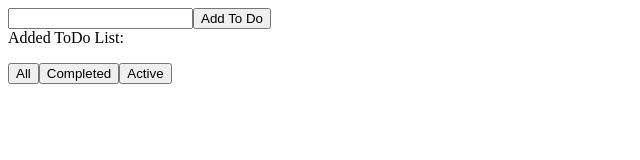
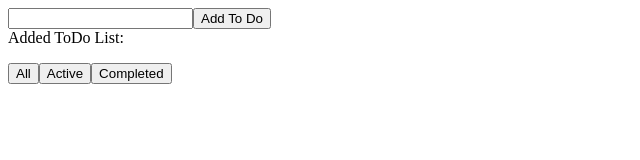
Before and after one commit to lakshmimurali/React-redux-todo, a React (Create React App) app: page / in a window 1280 px wide. Shown: the top 160 px of the page, without its empty margins (0-640 px from the left). Built offline with nearby package versions, Linux system fonts and the light colour scheme.

Commit message:
5 files modified, 2 added, 2 deleted

```diff
--- a/src/App.js
+++ b/src/App.js
@@ -1,5 +1,5 @@
 import React from 'react';
-import TodoList from './components/TodoList.js';
+import ConnectToDoList from './containers/toDoDataListSubscriber.js';
 import ConnectAddToDoForm from './containers/connectAddToDoForm.js';
 import Footer from './components/footer.js';
 
@@ -9,7 +9,7 @@ export default function App() {
   return (
     <div>
       <ConnectAddToDoForm />
-      <TodoList />
+      <ConnectToDoList />
       <Footer />
     </div>
   );
--- a/src/actions/applyFilter.js
+++ b/src/actions/applyFilter.js
@@ -1,4 +1,5 @@
 function applyFilter(filerValue) {
+  console.log('Inside ApplyFilter', filerValue);
   return {
     type: 'APPLY_FILTER',
     selectedFilter: filerValue,
--- a/src/components/Button.js
+++ /dev/null
@@ -1,13 +0,0 @@
-import React from 'react';
-
-function Button(props) {
-  let invokeApplyFilterActionCreator = () => {
-    return props.invokeApplyFilterActionCreator(props.value);
-  };
-
-  return (
-    <button onClick={invokeApplyFilterActionCreator}>{props.value}</button>
-  );
-}
-
-export default Button;
--- /dev/null
+++ b/src/components/FilterButton.js
@@ -0,0 +1,18 @@
+import React from 'react';
+function FilterButton(props) {
+  let invokeApplyFilterActionCreator = (event) => {
+    return props.invokeApplyFilterActionCreatorAsProps.invokeApplyFilterActionCreator(
+      event.target.value
+    );
+  };
+  let filterButtons = props.values.map((value) => {
+    return (
+      <button value={value} onClick={invokeApplyFilterActionCreator}>
+        {value}
+      </button>
+    );
+  });
+  return filterButtons;
+}
+
+export default FilterButton;
--- a/src/components/footer.js
+++ b/src/components/footer.js
@@ -1,12 +1,11 @@
 import React from 'react';
-import Button from './Button.js';
+import ConnectFilterButton from '../containers/connectFilterButton.js';
+
 function Footer() {
   return (
     <div>
       <p>
-        <Button value="All" />
-        <Button value="Completed" />
-        <Button value="Active" />
+        <ConnectFilterButton />
       </p>
     </div>
   );
--- /dev/null
+++ b/src/containers/connectFilterButton.js
@@ -0,0 +1,39 @@
+import React from 'react';
+import { connect } from 'react-redux';
+import applyFilter from '../actions/applyFilter.js';
+import FilterButton from '../components/FilterButton.js';
+
+/*let mapDispatchToprops = (dispatch, ownProps) => {
+  return {
+    invokeApplyFilterActionCreator: (filterValue) => {
+      dispatch(applyFilter(filterValue));
+    },
+  };
+};
+export default connect(null, mapDispatchToprops)(Button);
+
+*/
+
+function applyFilterActionCreator(dispatch) {
+  return {
+    invokeApplyFilterActionCreator: (filterValue) => {
+      dispatch(applyFilter(filterValue));
+    },
+  };
+}
+
+function ConnectFilterButton({ dispatch }) {
+  console.log('Inside ConnectAddToDoForm', dispatch);
+  let invokeApplyFilterActionCreatorAsProps =
+    applyFilterActionCreator(dispatch);
+
+  return (
+    <FilterButton
+      values={['All', 'Active', 'Completed']}
+      invokeApplyFilterActionCreatorAsProps={
+        invokeApplyFilterActionCreatorAsProps
+      }
+    />
+  );
+}
+export default connect()(ConnectFilterButton);
--- a/src/containers/toDoDataListSubscriber.js
+++ b/src/containers/toDoDataListSubscriber.js
@@ -1,17 +1,23 @@
+import React from 'react';
 import { connect } from 'react-redux';
 import TodoList from '../components/TodoList';
 import constructToggleToDoPayLoad from '../actions/toggleToDo.js';
+
+function ConnectToDoList({ dispatch, state }) {
+  console.log('Inside ConnectToDoList', dispatch, state);
+  return <TodoList />;
+}
 
 let mapStateToProps = (state, ownProps) => {
   console.log(state.toDos, state.selectedView);
   return { toDoListFromStore: state.toDos, selectedView: state.selectedView };
 };
-
+/*
 let mapDispatchToprops = (dispatch, ownProps) => {
   return {
     invokeToggleToDoActionCreator: (toDoId) => {
       dispatch(constructToggleToDoPayLoad(toDoId));
     },
   };
-};
-export default connect(mapStateToProps, mapDispatchToprops)(TodoList);
+};*/
+export default connect()(ConnectToDoList);
--- a/src/reducers/toDoFilterReducer.js
+++ b/src/reducers/toDoFilterReducer.js
@@ -1,5 +1,6 @@
 function toDoFilterReducer(state = { selectedView: 'All', toDos: [] }, action) {
   if (action.type === 'APPLY_FILTER') {
+    console.log('Inside  APPLY_FILTER reducer', state);
     let selectedFilter = action.selectedFilter;
     return {
       ...state,
```
Also changed, not shown: src/containers/applyFilterDispacthSubscriber.js (deleted, +0 -12 lines).
